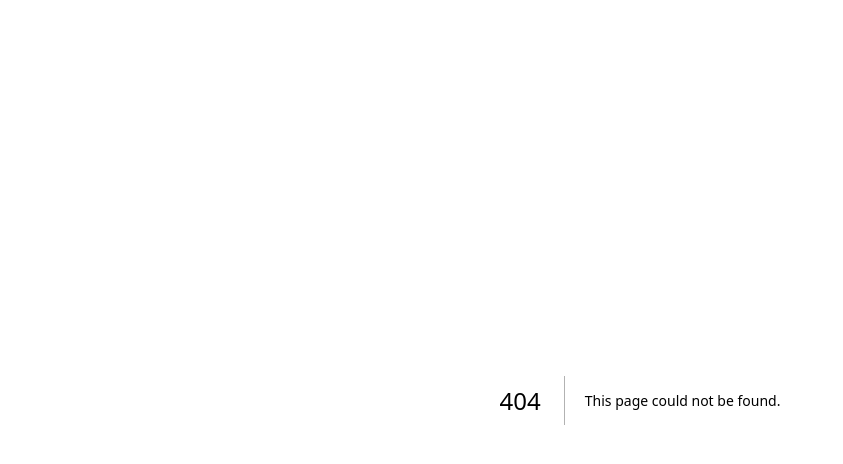
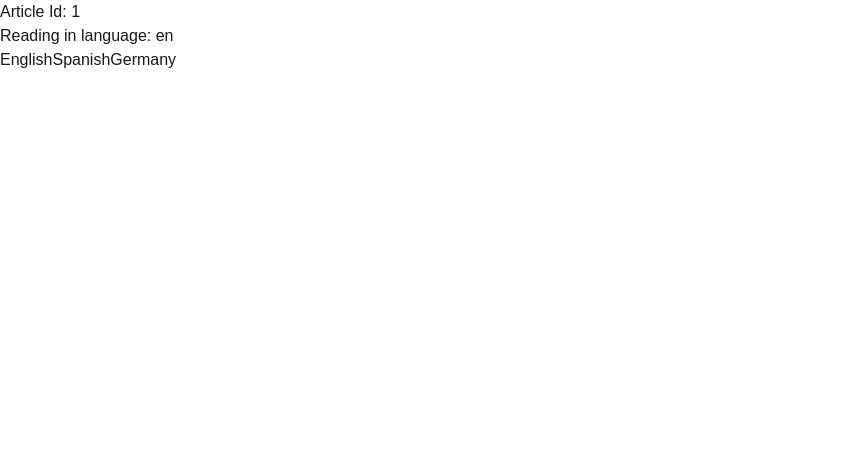
Before and after one commit to patanjalisharma/nextjs, a Next.js app in the folder routing/: page /articles/1 in a window 1280 px wide. Before the commit this address had no page. Shown: the top 464 px of the page, without its empty margins (0-843 px from the left). Built offline with nearby package versions, Linux system fonts and the light colour scheme.

Commit message:
learn params and searchParams in client and server components

```diff
--- /dev/null
+++ b/routing/app/articles/[articleId]/page.tsx
@@ -0,0 +1,30 @@
+'use client'
+import Link from 'next/link'
+import { use } from 'react'
+
+ function NewsArticle({ params, searchParams }: {
+    params: Promise<{ articleId: string }>,
+    searchParams: Promise< { lang? : "en" | "es" | "de" } >
+}) {
+
+    const { articleId } =  use(params)
+    const { lang="en" } =  use(searchParams)
+  return (
+    <div>
+        <h1>Article Id: {articleId}</h1>
+        <p>Reading in language: {lang}</p>
+
+        <div>
+            <Link href={`/articles/${articleId}?lang=en`}>English</Link>
+            <Link href={`/articles/${articleId}?lang=es`}>Spanish</Link>
+            <Link href={`/articles/${articleId}?lang=de`}>Germany</Link>
+        </div>
+    </div>
+  )
+}
+
+export default NewsArticle
+
+
+//for server components simple async await
+//for client components use react use() hook to get params and searchParams
--- a/routing/app/page.tsx
+++ b/routing/app/page.tsx
@@ -7,6 +7,9 @@ function HomePage() {
       <h1>Click blog to redirect</h1>
       <Link href="/blog">Blog</Link> <br />
       <Link href="/products">Products</Link>
+
+      <Link href="/articles/breaking-news?lang=en">Read in english</Link>
+      <Link href="/articles/breaking-news?lang=es">Read in spanish</Link>
     </div>
   )
 }
```
